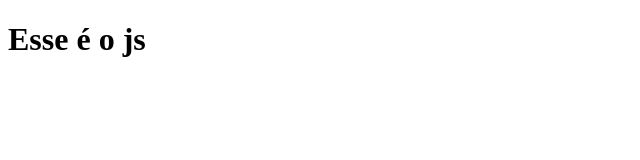
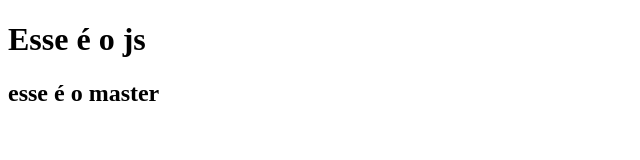
Before and after one commit to ALANVITORIO/javascript-git, a plain HTML site: page index.html in a window 1280 px wide. Shown: the whole page, without its empty margins (0-640 px from the left). Drawn offline with Linux system fonts and the light colour scheme.

Commit message:
h2 do usuario 2

```diff
--- a/index.html
+++ b/index.html
@@ -8,6 +8,7 @@
 </head>
 <body>
     <h1>Esse é o js</h1>
+    <h2>esse é o master</h2>
     <script src ="script.js"></script>
 </body>
 </html>
```
